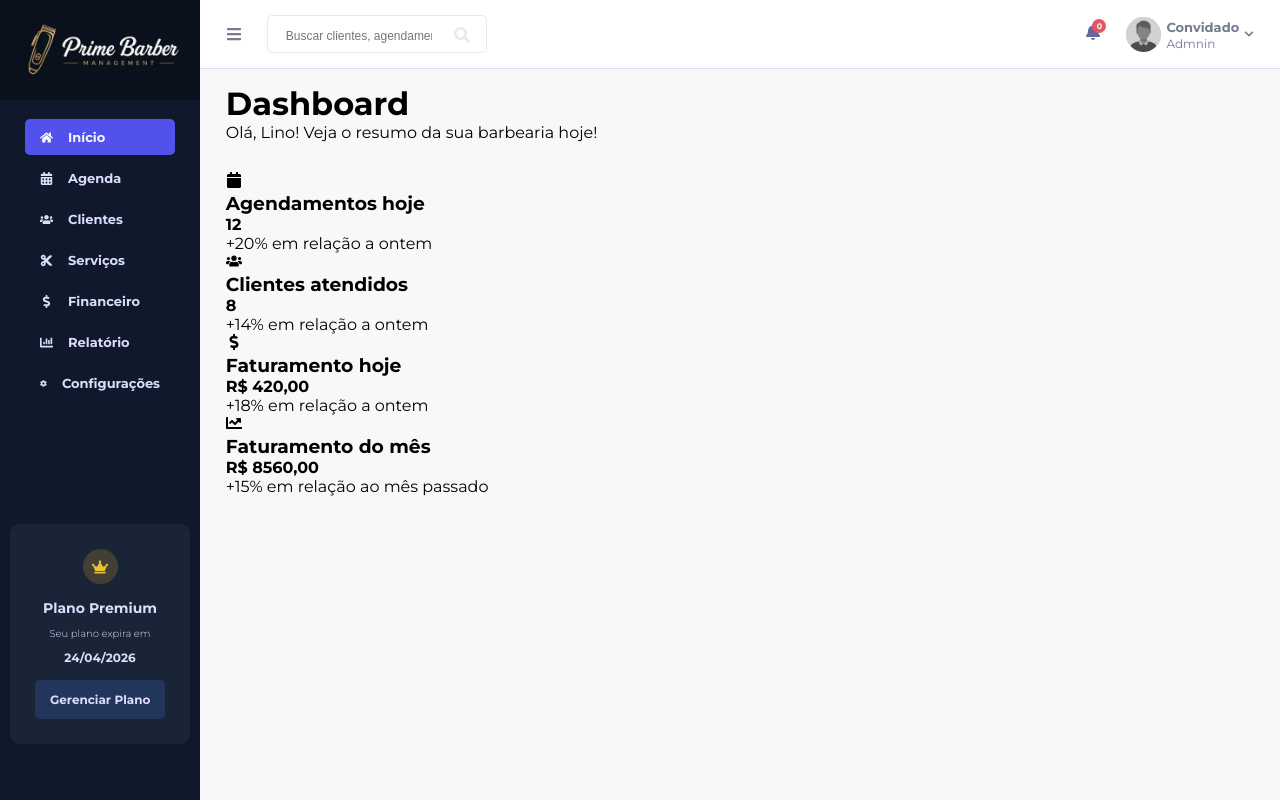
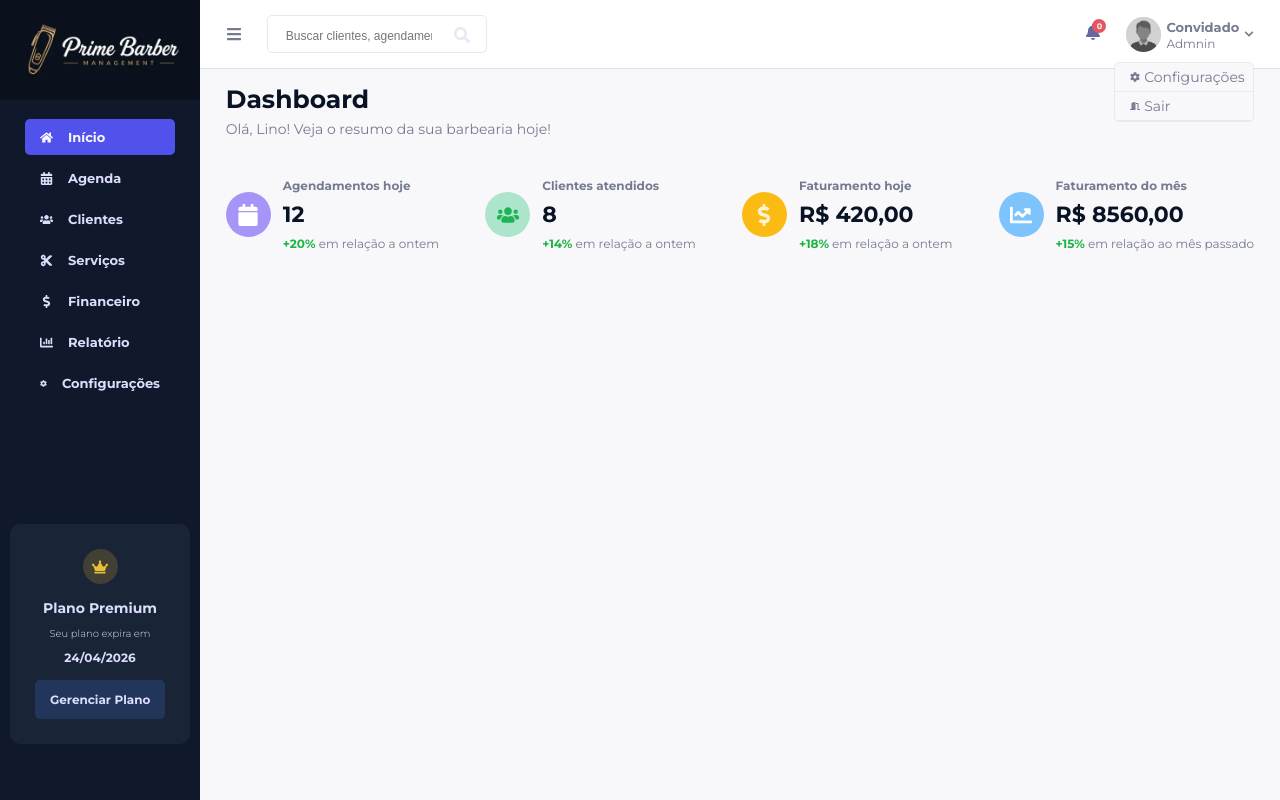
Before and after one commit to johnnyvasconcelos/Prime-Barber, a React app in the folder frontend/: page / in a window 1280 px wide. Built offline with nearby package versions, Linux system fonts and the light colour scheme; the HTML template or start-up script is replaced by a standard one.

Commit message:
menu user na navbar

```diff
--- a/frontend/src/App.css
+++ b/frontend/src/App.css
@@ -2,6 +2,7 @@
 
 :root {
   --white: #f8f8fb;
+  --black: #081325;
   --red: #e65662;
   --light: #dcddfc;
   --dark: #10192b;
--- a/frontend/src/App.jsx
+++ b/frontend/src/App.jsx
@@ -6,12 +6,18 @@ import Main from "./components/main/Main.jsx";
 
 const App = () => {
   const [menu, setMenu] = useState(false);
+  const [userMenu, setUserMenu] = useState(false);
   return (
     <div className="app">
       {/* aside */}
       <Aside menu={menu} setMenu={setMenu} />
       {/* main content */}
-      <Main menu={menu} setMenu={setMenu} />
+      <Main
+        userMenu={userMenu}
+        setUserMenu={setUserMenu}
+        menu={menu}
+        setMenu={setMenu}
+      />
     </div>
   );
 };
--- a/frontend/src/components/aside/_Aside.css
+++ b/frontend/src/components/aside/_Aside.css
@@ -1,3 +1,5 @@
+/* aside */
+
 .aside__main {
   background-color: var(--dark);
   min-height: 100svh;
--- a/frontend/src/components/main/Main.jsx
+++ b/frontend/src/components/main/Main.jsx
@@ -3,10 +3,15 @@ import MainHeader from "./MainHeader";
 import Info from "./Info";
 import "./_Main.css";
 
-const Main = ({ menu, setMenu }) => {
+const Main = ({ menu, setMenu, userMenu, setUserMenu }) => {
   return (
     <main className="content__main">
-      <TopBar menu={menu} setMenu={setMenu} />
+      <TopBar
+        menu={menu}
+        setMenu={setMenu}
+        userMenu={userMenu}
+        setUserMenu={setUserMenu}
+      />
       <MainHeader />
       <Info />
     </main>
--- a/frontend/src/components/main/TopBar.jsx
+++ b/frontend/src/components/main/TopBar.jsx
@@ -1,5 +1,12 @@
-import { FaBars, FaSearch, FaChevronDown, FaBell } from "react-icons/fa";
-const TopBar = ({ menu, setMenu }) => {
+import {
+  FaBars,
+  FaSearch,
+  FaChevronDown,
+  FaBell,
+  FaCog,
+  FaDoorOpen,
+} from "react-icons/fa";
+const TopBar = ({ menu, setMenu, userMenu, setUserMenu }) => {
   return (
     <nav className="content__nav">
       <div className="content__container">
@@ -24,13 +31,34 @@ const TopBar = ({ menu, setMenu }) => {
             <FaBell />
             <span>0</span>
           </div>
-          <div className="content__user">
+          <div
+            className="content__user"
+            onClick={() => {
+              setUserMenu(!userMenu);
+            }}
+          >
             <img src="/images/user.webp" alt="User" />
             <div>
               <strong>Convidado</strong>
               <p>Admnin</p>
             </div>
             <FaChevronDown />
+            <ul
+              className={
+                userMenu
+                  ? "content__menu"
+                  : "content__menu content__menu--active"
+              }
+            >
+              <li>
+                <FaCog />
+                <a href="#"> Configurações</a>
+              </li>
+              <li>
+                <FaDoorOpen />
+                <a href="#"> Sair</a>
+              </li>
+            </ul>
           </div>
         </div>
       </div>
--- a/frontend/src/components/main/_Main.css
+++ b/frontend/src/components/main/_Main.css
@@ -74,6 +74,48 @@
         align-items: center;
         gap: 5px;
         cursor: pointer;
+        position: relative;
+
+        .content__menu {
+          position: absolute;
+          right: 0;
+          width: 140px;
+          background-color: var(--white);
+          border-radius: 5px;
+          border: 1px solid var(--light-gray);
+          bottom: -70px;
+          z-index: -1;
+          opacity: 0;
+          overflow: hidden;
+
+          li {
+            white-space: nowrap;
+            padding-left: 15px;
+            border-bottom: 1px solid var(--light-gray);
+
+            &:hover {
+              background-color: var(--display);
+
+              a,
+              svg {
+                color: var(--white);
+              }
+            }
+
+            a {
+              padding: 5px 10px 5px 4px;
+              display: inline-flex;
+              text-align: center;
+              font-size: 14px;
+              color: var(--gray);
+            }
+          }
+        }
+
+        .content__menu--active {
+          z-index: 100;
+          opacity: 1;
+        }
 
         svg {
           font-size: 10px;
@@ -104,5 +146,148 @@
     width: 98%;
     margin: 0 auto;
     padding: 15px;
+
+    h1 {
+      color: var(--black);
+      font-size: 25px;
+    }
+
+    > p {
+      color: var(--gray);
+      font-size: 16px;
+      font-size: 14px;
+      margin-top: 6px;
+    }
+  }
+
+  .content__info {
+    .content__container {
+      display: flex;
+      justify-content: space-between;
+
+      .content__box {
+        display: flex;
+        gap: 12px;
+        align-items: center;
+        margin-top: 10px;
+
+        .content__icon {
+          border-radius: 50%;
+          display: flex;
+          align-items: center;
+          justify-content: center;
+          font-size: 22px;
+          min-width: 45px;
+          height: 45px;
+        }
+
+        .content__status {
+          h3 {
+            color: var(--gray);
+            font-size: 12px;
+            font-weight: 700;
+          }
+
+          strong {
+            font-size: 22px;
+            color: var(--black);
+            font-weight: 700;
+            margin: 8px 0;
+            display: block;
+          }
+
+          p {
+            color: var(--gray);
+            font-size: 12px;
+            font-weight: 400;
+
+            span {
+              font-weight: 700;
+              color: #1eb444;
+            }
+          }
+        }
+      }
+
+      .content__box:nth-of-type(1) {
+        .content__icon {
+          background-color: #a695f7;
+          color: white;
+        }
+      }
+
+      .content__box:nth-of-type(2) {
+        .content__icon {
+          background-color: #ace5cb;
+          color: #1db455;
+        }
+      }
+
+      .content__box:nth-of-type(3) {
+        .content__icon {
+          background-color: #fcbb12;
+          color: #fef3d1;
+        }
+      }
+
+      .content__box:nth-of-type(4) {
+        .content__icon {
+          background-color: #7cc4fb;
+          color: #fefefe;
+        }
+      }
+    }
   }
 }
+
+@media (max-width: 1100px) {
+  .content__main {
+    .content__info {
+      .content__container {
+        gap: 15px;
+        flex-wrap: wrap;
+        .content__box {
+          width: calc(33.33% -15px);
+        }
+      }
+    }
+  }
+}
+
+@media (max-width: 767px) {
+  .content__main {
+    .content__nav {
+      .content__container,
+      .content__before,
+      .content__after {
+        .content__search {
+          display: none;
+        }
+      }
+    }
+
+    .content__info {
+      .content__container {
+        gap: 12px;
+        flex-wrap: wrap;
+        .content__box {
+          width: calc(25% -12px);
+        }
+      }
+    }
+  }
+}
+
+@media (max-width: 580px) {
+  .content__main {
+    .content__nav {
+      .content__container,
+      .content__before,
+      .content__after {
+        .content__user > div {
+          display: none;
+        }
+      }
+    }
+  }
+}
```
